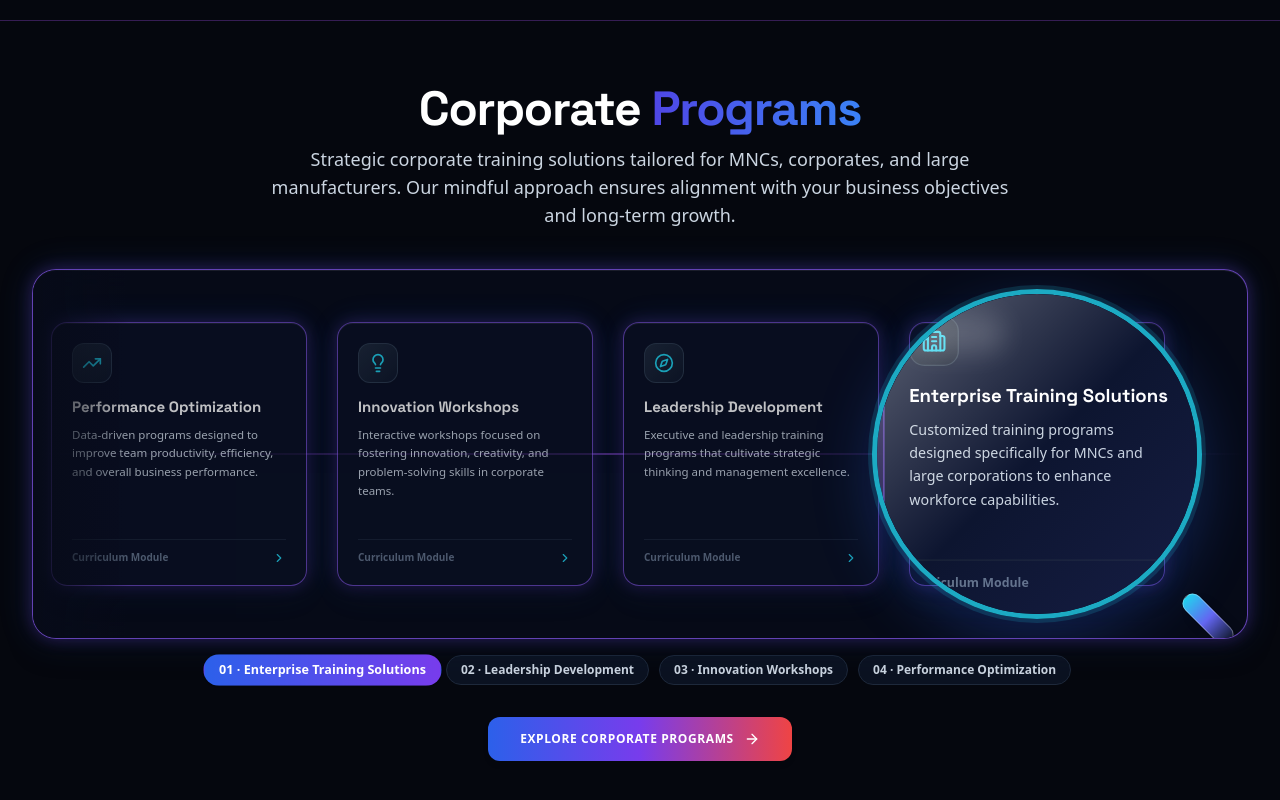
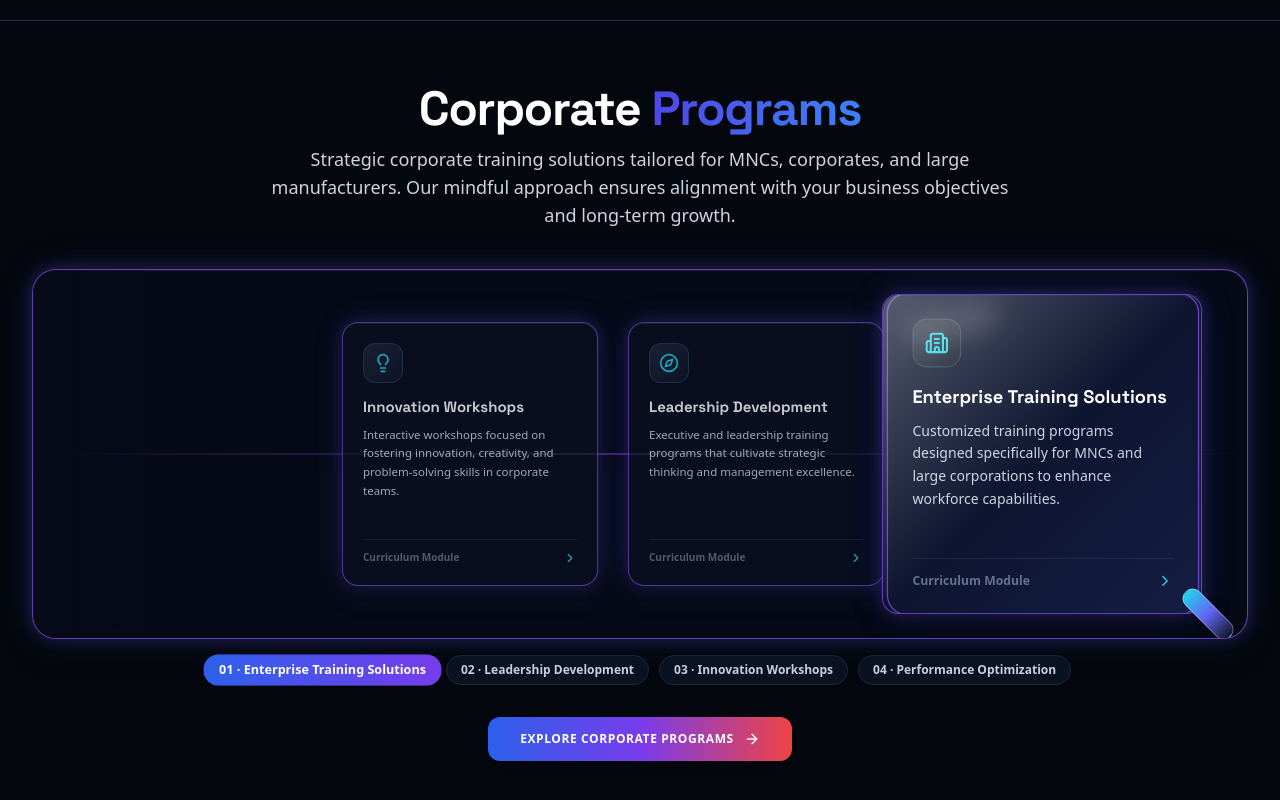
Before and after one commit to Tvadev24/Talentic360.AI, a React (Vite) app: page / in a window 1280 px wide. Shown: the part 5370-6170 px from the top of the page. Built offline with nearby package versions, Linux system fonts and the light colour scheme.

Commit message:
feat: make Corporate Training magnifier square with seamless circular card queue

```diff
--- a/src/components/ProgramsSection.jsx
+++ b/src/components/ProgramsSection.jsx
@@ -160,8 +160,19 @@ function CorporateMagnifierSection({ program, gradientClass, iconMap, onExplore
   const CARD_H = 264;
   const STRIDE = 286;
   const count = program.items.length;
-  const travel = (count - 1) * STRIDE;
-  const activeIdx = Math.min(count - 1, Math.round(progress * (count - 1)));
+  const LOOP = count * STRIDE;
+  const WRAP_MAX = 310;
+  const WRAP_MIN = WRAP_MAX - LOOP;
+
+  const getWrappedX = (idx) => {
+    const raw = -(idx * STRIDE) + progress * LOOP;
+    return ((((raw - WRAP_MIN) % LOOP) + LOOP) % LOOP) + WRAP_MIN;
+  };
+
+  // Active card is the one closest to lens center (x = 0)
+  const activeIdx = program.items.reduce((bestIdx, _, idx) => {
+    return Math.abs(getWrappedX(idx)) < Math.abs(getWrappedX(bestIdx)) ? idx : bestIdx;
+  }, 0);
 
   const handleJumpToCard = (idx) => {
     const el = sectionRef.current;
@@ -169,26 +180,30 @@ function CorporateMagnifierSection({ program, gradientClass, iconMap, onExplore
     const rect = el.getBoundingClientRect();
     const sectionTop = window.scrollY + rect.top;
     const scrollable = Math.max(rect.height - window.innerHeight, 1);
-    const destination = sectionTop - 80 + scrollable * (idx / Math.max(count - 1, 1));
+    const destination = sectionTop - 80 + scrollable * (idx / count);
     window.scrollTo({ top: destination, behavior: 'smooth' });
   };
 
   const renderConveyorCard = (item, idx, magnified = false) => {
     const ItemIcon = iconMap[item.icon] || BookOpen;
+    const x = getWrappedX(idx);
+    const isWrappingEdge = x < WRAP_MIN + 70 || x > WRAP_MAX - 50;
+
     return (
       <div
         key={`${magnified ? 'mag' : 'base'}-${idx}`}
         style={{
           width: `${CARD_W}px`,
           height: `${CARD_H}px`,
-          left: `${-(idx * STRIDE) - CARD_W / 2}px`,
+          left: `${x - CARD_W / 2}px`,
           top: '50%',
-          transform: 'translateY(-50%)'
+          transform: 'translateY(-50%)',
+          opacity: isWrappingEdge ? 0 : magnified ? 1 : 0.78
         }}
-        className={`absolute p-5 rounded-2xl border flex flex-col justify-between transition-colors duration-300 ${
+        className={`absolute p-5 rounded-2xl border flex flex-col justify-between transition-opacity duration-200 ${
           magnified
             ? 'bg-white dark:bg-[#0d1530] border-indigo-400/90 dark:border-cyan-400/80 shadow-xl'
-            : 'bg-white/75 dark:bg-[#0c1226]/75 border-slate-200/80 dark:border-slate-800/80 opacity-75'
+            : 'bg-white/75 dark:bg-[#0c1226]/75 border-slate-200/80 dark:border-slate-800/80'
         }`}
       >
         <div>
@@ -240,12 +255,11 @@ function CorporateMagnifierSection({ program, gradientClass, iconMap, onExplore
               className="absolute inset-x-0 top-1/2 -translate-y-1/2 h-[2px] bg-gradient-to-r from-transparent via-indigo-300/60 dark:via-purple-500/40 to-transparent"
             />
 
-            {/* Base Conveyor Strip (glides left -> right toward the magnifying glass) */}
+            {/* Base Conveyor Strip (glides left -> right toward the square magnifying glass) */}
             <div
               className="absolute inset-y-0"
               style={{
-                left: 'calc(100% - 210px)',
-                transform: `translateX(${progress * travel}px)`
+                left: 'calc(100% - 205px)'
               }}
             >
               {program.items.map((item, idx) => renderConveyorCard(item, idx, false))}
@@ -254,29 +268,28 @@ function CorporateMagnifierSection({ program, gradientClass, iconMap, onExplore
             {/* Soft Left Edge Fade */}
             <div
               aria-hidden="true"
-              className="absolute inset-y-0 left-0 w-24 bg-gradient-to-r from-white/90 dark:from-[#070b19]/90 to-transparent pointer-events-none z-10"
+              className="absolute inset-y-0 left-0 w-32 bg-gradient-to-r from-white/95 dark:from-[#070b19]/95 to-transparent pointer-events-none z-10"
             />
 
-            {/* Right-Side Optical Magnifying Glass */}
+            {/* Right-Side Square Optical Magnifying Glass */}
             <div
               className="absolute top-1/2 -translate-y-1/2 z-20"
-              style={{ right: '45px', width: '330px', height: '330px' }}
+              style={{ right: '45px', width: '320px', height: '320px' }}
             >
-              {/* Circular Magnified Lens */}
-              <div className="relative w-full h-full rounded-full overflow-hidden bg-slate-50/95 dark:bg-[#070b1a]/95 border-[5px] border-indigo-500/80 dark:border-cyan-400/80 ring-4 ring-indigo-500/15 dark:ring-cyan-400/15 shadow-[0_20px_60px_rgba(44,96,234,0.28),inset_0_0_28px_rgba(120,60,236,0.18)]">
-                {/* Synchronized Magnified (1.24x) Conveyor Layer */}
+              {/* Square Magnified Lens */}
+              <div className="relative w-full h-full rounded-2xl overflow-hidden bg-slate-50/95 dark:bg-[#070b1a]/95 border-[5px] border-indigo-500/85 dark:border-cyan-400/85 ring-4 ring-indigo-500/15 dark:ring-cyan-400/15 shadow-[0_20px_60px_rgba(44,96,234,0.28),inset_0_0_28px_rgba(120,60,236,0.18)]">
+                {/* Synchronized Magnified (1.22x) Conveyor Layer */}
                 <div
                   className="absolute inset-0 pointer-events-none"
                   style={{
-                    transform: 'scale(1.24)',
-                    transformOrigin: '165px center'
+                    transform: 'scale(1.22)',
+                    transformOrigin: '160px center'
                   }}
                 >
                   <div
                     className="absolute inset-y-0"
                     style={{
-                      left: '165px',
-                      transform: `translateX(${progress * travel}px)`
+                      left: '160px'
                     }}
                   >
                     {program.items.map((item, idx) => renderConveyorCard(item, idx, true))}
@@ -286,11 +299,11 @@ function CorporateMagnifierSection({ program, gradientClass, iconMap, onExplore
                 {/* Specular Glass Reflection & Optical Sheen */}
                 <div
                   aria-hidden="true"
-                  className="absolute inset-0 rounded-full bg-gradient-to-br from-white/35 via-transparent to-indigo-500/10 pointer-events-none"
+                  className="absolute inset-0 rounded-2xl bg-gradient-to-br from-white/30 via-transparent to-indigo-500/10 pointer-events-none"
                 />
                 <div
                   aria-hidden="true"
-                  className="absolute top-5 left-8 w-24 h-10 rounded-full bg-white/30 dark:bg-white/15 blur-md -rotate-25 pointer-events-none"
+                  className="absolute top-3 left-5 w-24 h-8 rounded-full bg-white/30 dark:bg-white/15 blur-md -rotate-12 pointer-events-none"
                 />
               </div>
 
```
